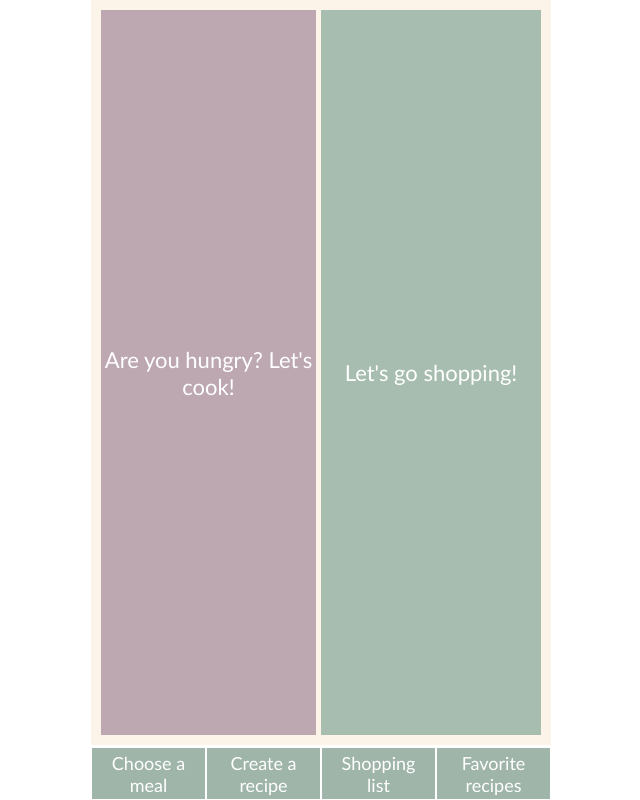
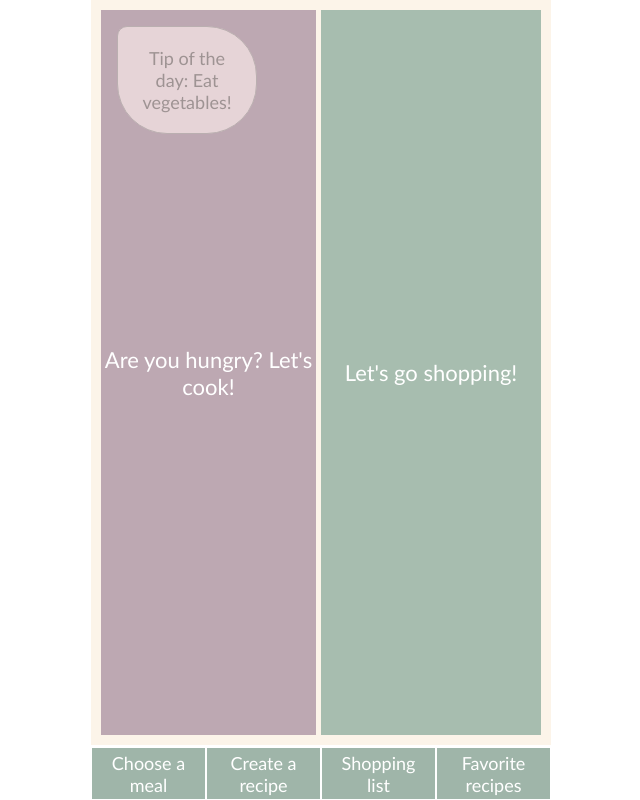
Before and after one commit to nicolefrydrych/capstone-project, a React (Create React App) app: page / in a window 1280 px wide. Shown: the whole page, without its empty margins (319-959 px from the left). Built offline with nearby package versions, Linux system fonts and the light colour scheme; no server answers.

Commit message:
Create Feature/random_hint branch

```diff
--- a/src/App.js
+++ b/src/App.js
@@ -6,7 +6,7 @@ import StartPage from './pages/StartPage'
 import CardList from './pages/CardList'
 import Favorites from './pages/Favorites'
 import CreateRecipe from './pages/CreateRecipe'
-import ShoppingList from './pages/ShoppingList'
+import Shoppinglist from './pages/Shoppinglist'
 import { getFromLocal, saveToLocal, getRecipes } from './common/services'
 
 export default function App() {
@@ -39,7 +39,7 @@ export default function App() {
               <CreateRecipe addRecipe={addRecipe} />
             </Route>
             <Route path="/shoppinglist">
-              <ShoppingList />
+              <Shoppinglist />
             </Route>
             <Route path="/favorites">
               <Favorites
--- /dev/null
+++ b/src/hint.js
@@ -0,0 +1,13 @@
+const hintsData = [
+  'Eat vegetables!',
+  'Eat fruits!',
+  'Drink oat milk!',
+  'Eat fresh!',
+  'Eat seasonal products!',
+  'Buy local products!',
+  'Cook healthy!',
+  'Eat vegan!',
+  'Eat cornflakes with almond milk!',
+]
+
+export default hintsData
--- a/src/pages/StartPage.js
+++ b/src/pages/StartPage.js
@@ -1,23 +1,60 @@
 import React from 'react'
 import styled from 'styled-components'
 import { NavLink } from 'react-router-dom'
+import hintsData from '../hint'
 
 export default function StartPage() {
+  const randomNumber = Math.floor(Math.random(1) * 2)
+
+  const veganHints = hintsData[Math.floor(Math.random() * hintsData.length)]
+
   return (
     <StartPageContainer>
       <LinkStyled to="/chooseameal">
         <FirstDivStyled>
+          {randomNumber === 0 && (
+            <HintStyledLeft>Tip of the day: {veganHints}</HintStyledLeft>
+          )}
           <DivStyled>Are you hungry? Let's cook! </DivStyled>
         </FirstDivStyled>
       </LinkStyled>
       <LinkStyled to="/shoppinglist">
         <SecondDivStyled>
+          {randomNumber === 1 && (
+            <HintStyledRight>Tip of the day: {veganHints}</HintStyledRight>
+          )}
           <DivStyled>Let's go shopping!</DivStyled>
         </SecondDivStyled>
       </LinkStyled>
     </StartPageContainer>
   )
 }
+
+const HintStyledRight = styled.p`
+  position: absolute;
+  top: 16px;
+  right: 16px;
+  border: 1px solid #baafb0;
+  text-align: center;
+  border-radius: 50px 10px 50px 50px;
+  padding: 20px 14px;
+  width: 140px;
+  background-color: #d3e0d7;
+  color: #9e9393;
+`
+
+const HintStyledLeft = styled.p`
+  position: absolute;
+  top: 16px;
+  left: 16px;
+  border: 1px solid #baafb0;
+  text-align: center;
+  border-radius: 10px 50px 50px 50px;
+  padding: 20px 14px;
+  width: 140px;
+  background-color: #e6d4d7;
+  color: #9e9393;
+`
 
 const StartPageContainer = styled.div`
   display: grid;
@@ -28,6 +65,7 @@ const StartPageContainer = styled.div`
 `
 
 const FirstDivStyled = styled.section`
+  position: relative;
   width: auto;
   height: 100%;
   background-color: #bda8b2;
@@ -37,6 +75,7 @@ const FirstDivStyled = styled.section`
 `
 
 const SecondDivStyled = styled.section`
+  position: relative;
   width: auto;
   height: 100%;
   background-color: #a7bdaf;
```
